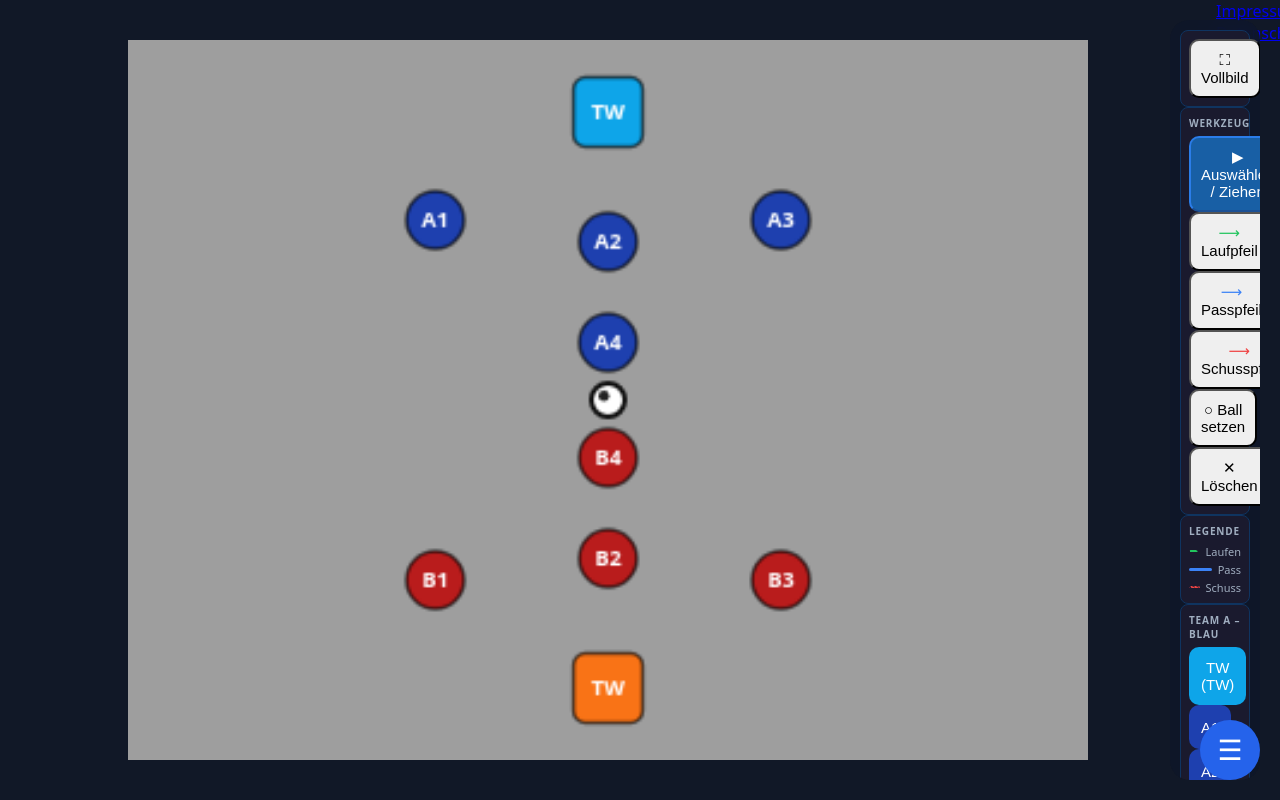
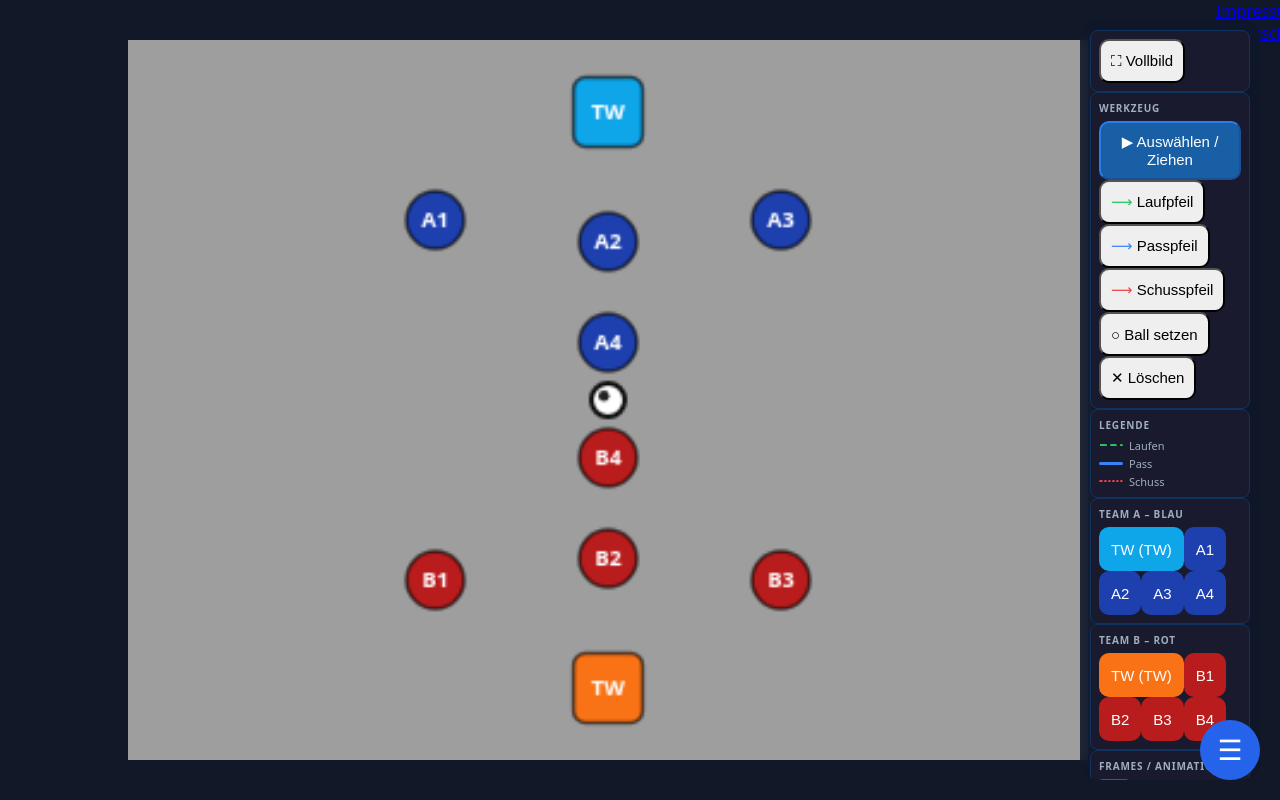
Before and after one commit to DariusTee/Rollhockey-Taktikboard, a plain HTML site: page index.html in a window 1280 px wide. Shown: the top 800 px of the page. Drawn offline with Linux system fonts and the light colour scheme.

Commit message:
Increase width of element from 90px to 180px

```diff
--- a/index.html
+++ b/index.html
@@ -24,7 +24,7 @@ right:20px;
 top:20px;
 bottom:20px;
 
-width:90px;
+width:180px;
 
 background:rgba(15,23,42,.85);
 backdrop-filter:blur(10px);
```
